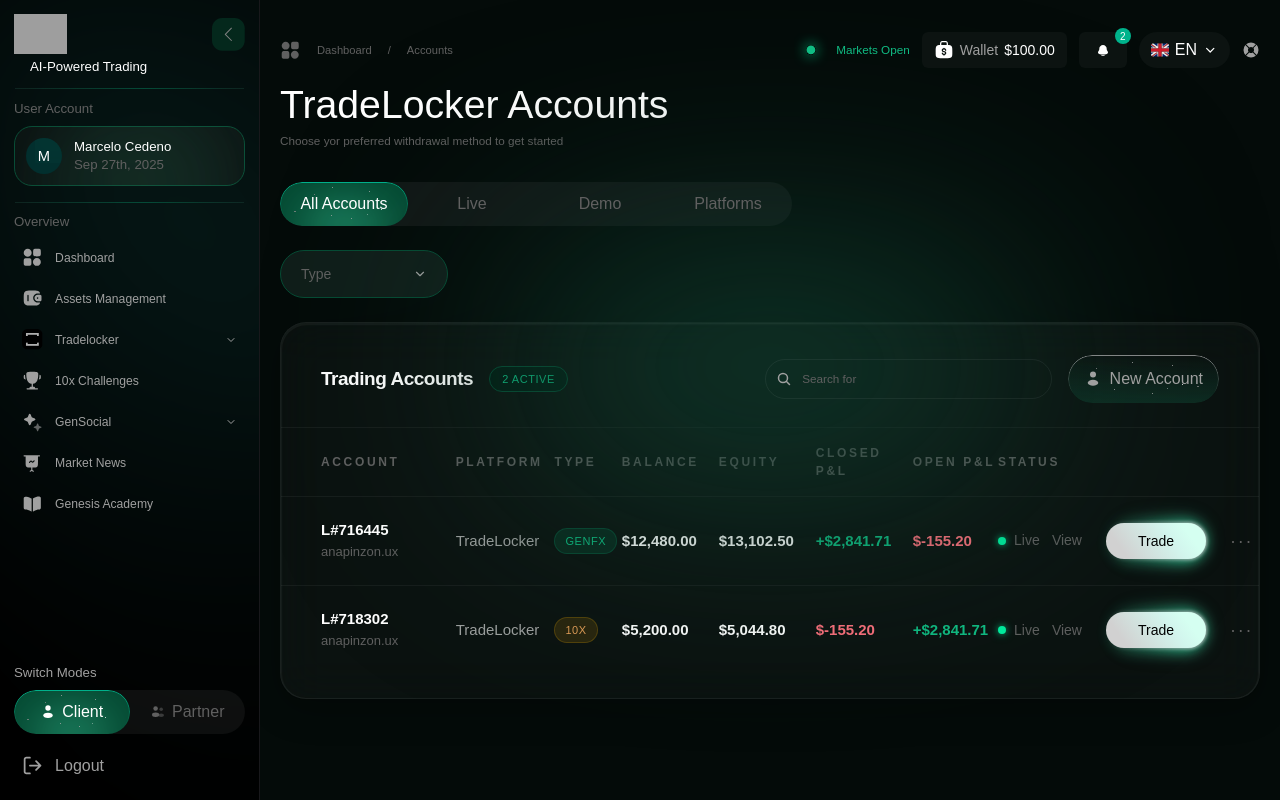
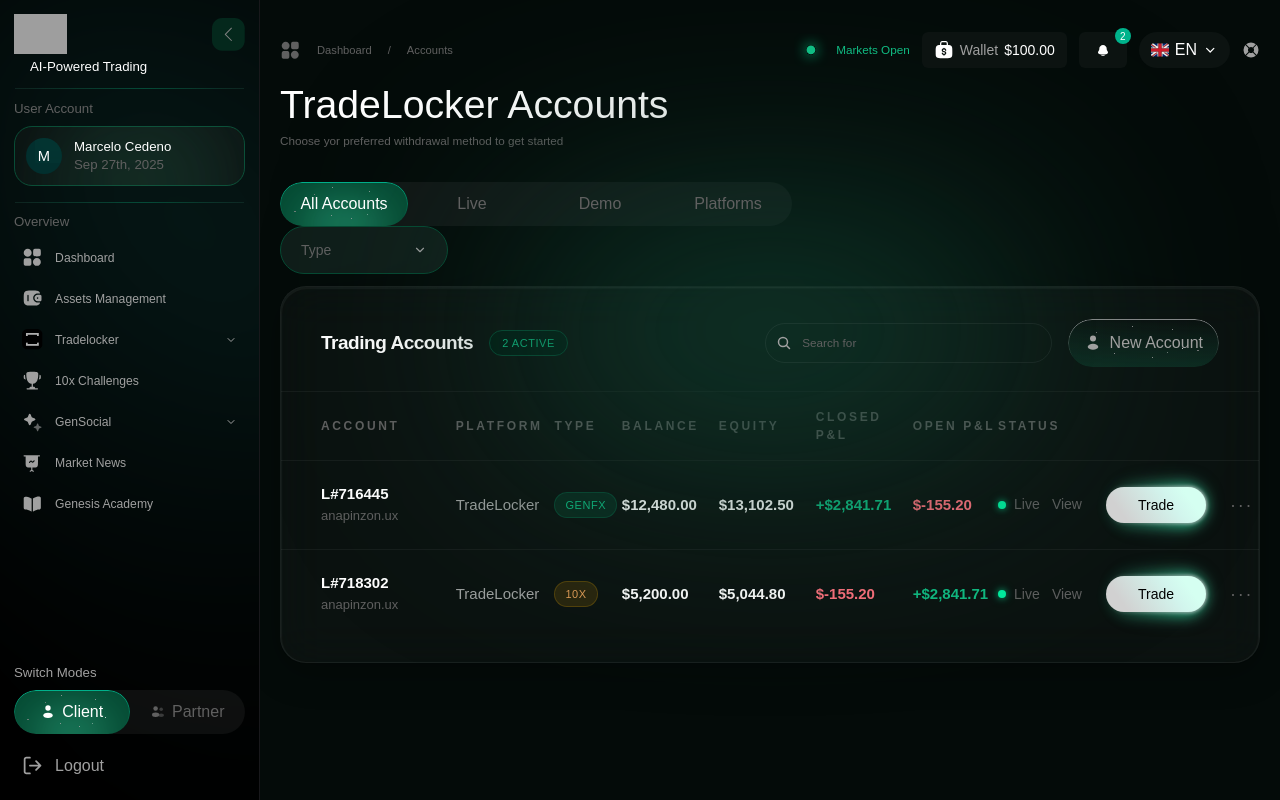
Before and after one commit to Mdx2025/GenesisFxDashboardMDX, a React (Vite) app: page /tradelocker/accounts in a window 1280 px wide. Built offline with nearby package versions, Linux system fonts and the light colour scheme; grey boxes are pictures that could not be loaded; a web font is replaced by a local one.

Commit message:
fix: wrap dropdown + table in flex-col gap-3, remove mt classes

```diff
--- a/src/pages/AccountsPage.tsx
+++ b/src/pages/AccountsPage.tsx
@@ -44,8 +44,9 @@ export default function AccountsPage() {
         </div>
       </div>
 
+      <div className="flex flex-col gap-3">
         {/* Type Dropdown */}
-      <div className="w-[10.5rem] mt-6">
+        <div className="w-[10.5rem]">
           <GlassSelect
             options={TYPE_OPTIONS}
             placeholder="Type"
@@ -54,7 +55,7 @@ export default function AccountsPage() {
         </div>
 
         {/* Trading Accounts Table */}
-      <GlassCard variant="heavy" divider="white" rounded="26px" className="mt-6">
+        <GlassCard variant="heavy" divider="white" rounded="26px">
         <div className="absolute left-1/2 -translate-x-1/2 -top-[15%] w-[500px] h-[200px] rounded-full pointer-events-none bg-gfx-glow-green [filter:url(#blur-120)] will-change-transform" aria-hidden="true" />
 
         <div className="flex flex-col sm:flex-row items-start sm:items-center justify-between gap-4 px-4 sm:px-6 xl:px-10 pt-6 xl:pt-8 pb-4 xl:pb-6">
@@ -129,5 +130,6 @@ export default function AccountsPage() {
         <div className="h-6" />
       </GlassCard>
       </div>
+    </div>
   )
 }
```
Lines whose indentation alone changed are shown as unchanged.
